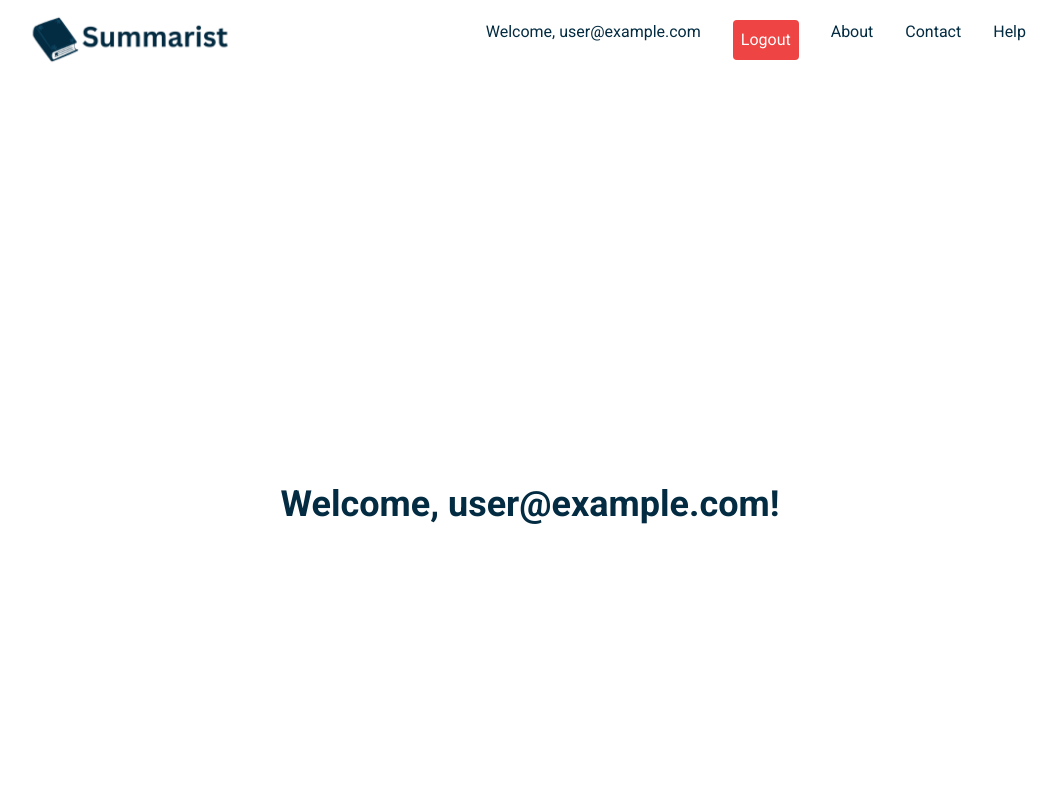
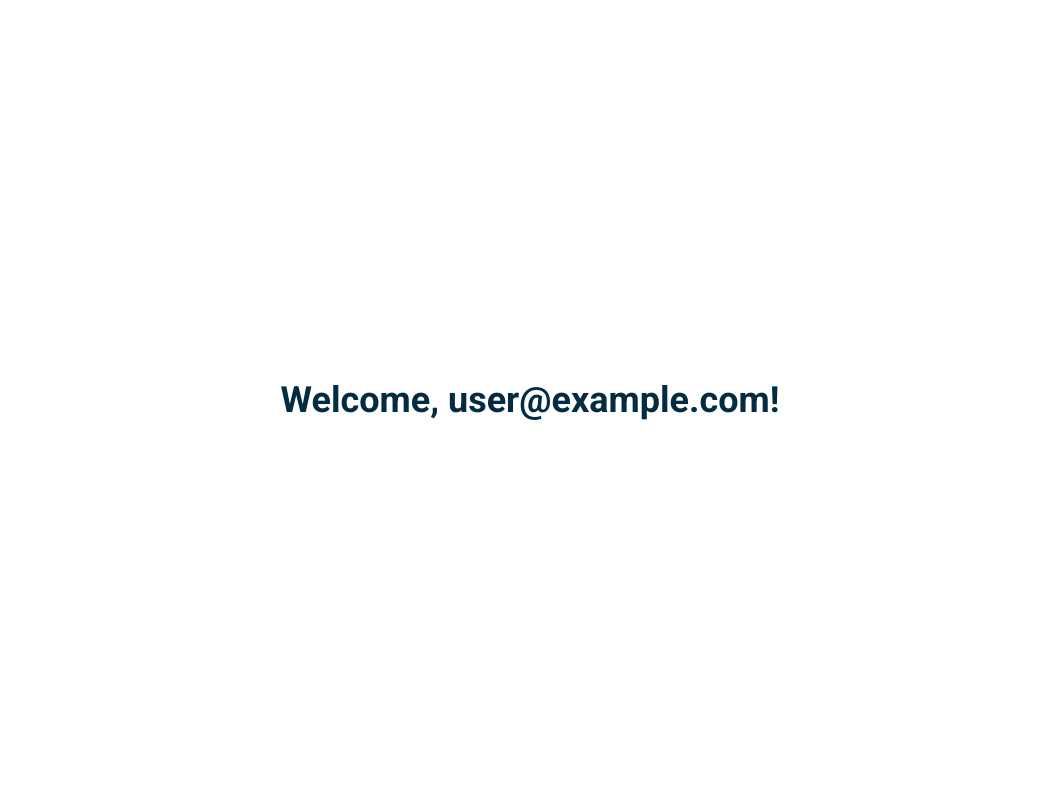
Before and after one commit to WilliamGiammona/summary-app, a Next.js app: page /for-you in a window 1280 px wide. Shown: the top 800 px of the page, without its empty margins (110-1167 px from the left). Built offline with nearby package versions, Linux system fonts and the light colour scheme; no server answers; sample sign-in values are in the browser's storage.

Commit message:
updated NavBar and Footer

```diff
--- a/app/Auth/LoginModal.tsx
+++ b/app/Auth/LoginModal.tsx
@@ -17,6 +17,8 @@ interface LoginModalProps {
 }
 
 const LoginModal: React.FC<LoginModalProps> = ({ isOpen, onClose }) => {
+  const router = useRouter();
+
   const [email, setEmail] = useState("");
   const [password, setPassword] = useState("");
   const [isSignUp, setIsSignUp] = useState(false);
@@ -25,8 +27,9 @@ const LoginModal: React.FC<LoginModalProps> = ({ isOpen, onClose }) => {
   useEffect(() => {
     if (user) {
       onClose();
+      router.push("/for-you");
     }
-  }, [user, onClose]);
+  }, [user, onClose, router]);
 
   const handleEmailSubmit = async (e: React.FormEvent) => {
     e.preventDefault();
--- a/app/layout.tsx
+++ b/app/layout.tsx
@@ -1,7 +1,5 @@
 import type { Metadata } from "next";
 import "./globals.css";
-import NavBar from "./components/NavBar";
-import Footer from "./components/Footer";
 import { Roboto } from "next/font/google";
 
 const roboto = Roboto({
@@ -22,11 +20,7 @@ export default function RootLayout({
 }>) {
   return (
     <html lang="en" className={roboto.className}>
-      <body>
-        <NavBar />
-        {children}
-        <Footer />
-      </body>
+      <body>{children}</body>
     </html>
   );
 }
--- a/app/page.tsx
+++ b/app/page.tsx
@@ -6,6 +6,8 @@ import { FaLightbulb } from "react-icons/fa";
 import { FaMicrophone } from "react-icons/fa";
 import { useState } from "react";
 import LoginModal from "./Auth/LoginModal";
+import NavBar from "./components/NavBar";
+import Footer from "./components/Footer";
 // import { IoStarSharp } from "react-icons/io5";
 
 export default function Home() {
@@ -15,6 +17,7 @@ export default function Home() {
   const closeLoginModal = () => setIsLoginModalOpen(false);
   return (
     <>
+      <NavBar />
       <section className="max-w-5xl mx-auto flex p-6 box-shadow: 0 1px 2px 0 rgba(0, 0, 0, 0.05)">
         <div className="w-1/2">
           <h1 className="text-4xl font-bold mb-6 max-w-sm">
@@ -248,6 +251,7 @@ export default function Home() {
           </button>
         </div>
       </section>
+      <Footer />
     </>
   );
 }
```
